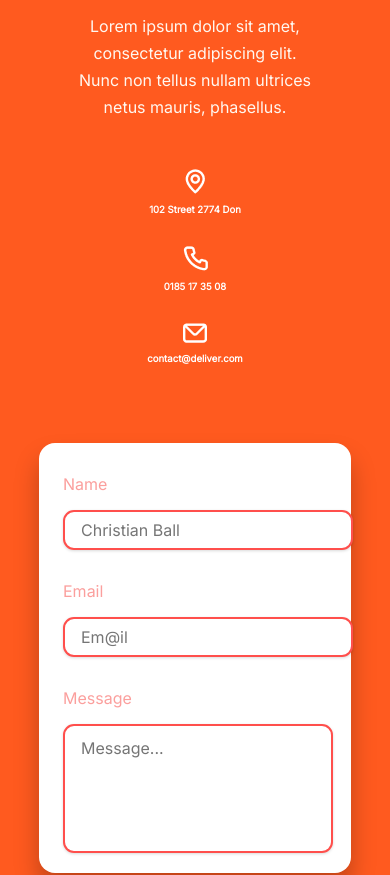
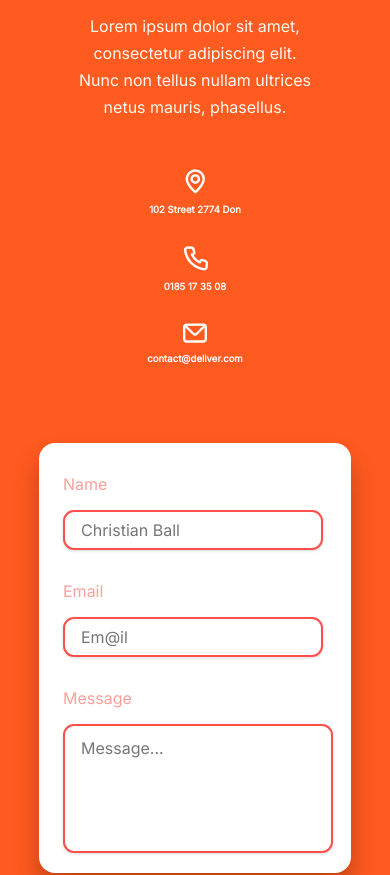
Before and after one commit to BishopLa/Deliverr-Challenge, a plain HTML site: page index.html in a window 390 px wide. Shown: the part 7788-8663 px from the top of the page. Drawn offline with Linux system fonts and the light colour scheme; a web font is replaced by a local one.

Commit message:
updated mobile 375

```diff
--- a/style.css
+++ b/style.css
@@ -2344,7 +2344,7 @@ top: 303px; */
     padding-top: 2rem;
   }
   .fill input {
-    width: 290px;
+    width: 260px;
     height: 40px;
     margin-bottom: 2rem;
     font-size: 12px;
```
